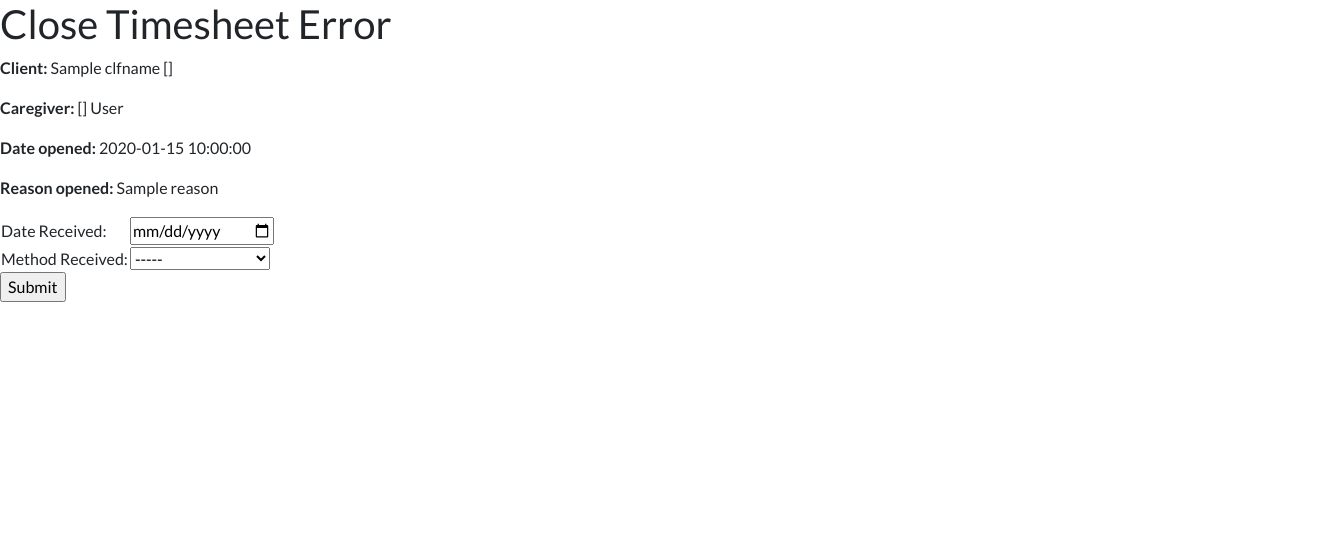
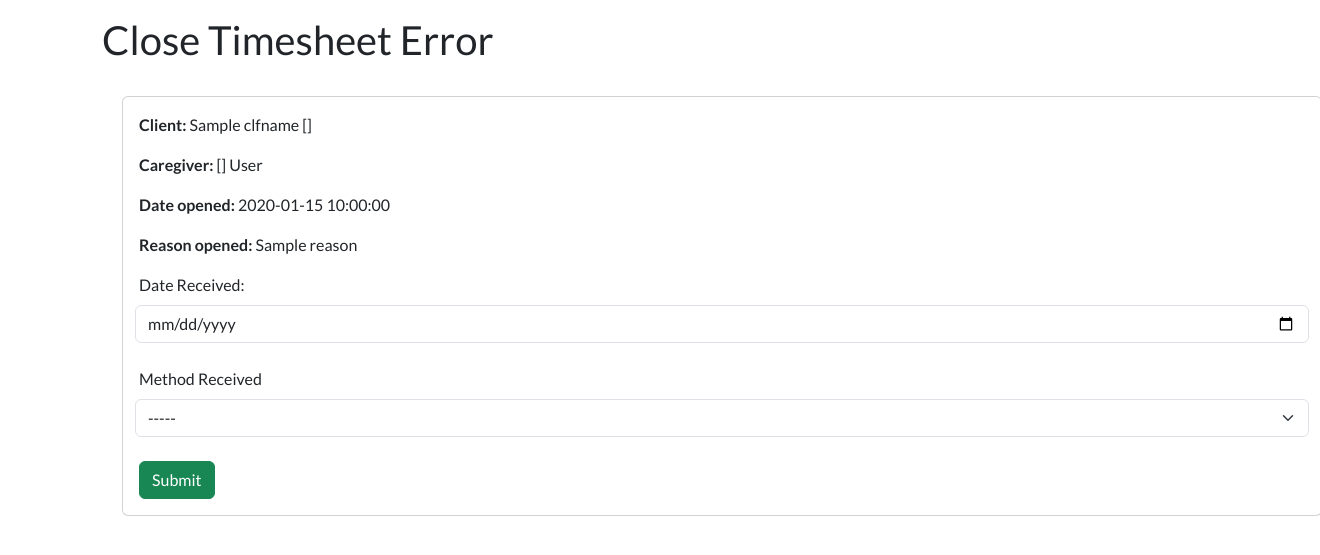
Before and after one commit to risharmaa/timesheet-error-tracker, a Flask app: template templates/close_timesheet.html in a window 1320 px wide. Shown: the part 102-657 px from the top of the page. Run offline with Flask 3, Linux system fonts and the light colour scheme; the template is opened without the code that fills it: most values are stand-ins (such as "Sample title", 1, 10 or a date in 2020).

Commit message:
moved close_timesheet form into a card

```diff
--- a/templates/calendar.html
+++ b/templates/calendar.html
@@ -65,11 +65,12 @@
         {% endfor %}
         {% endif %}
         {% endwith %}
+        <h1 style="margin-left: 20px;">View Timesheets via Calendar</h1>
         <div id = "calendar"></div>
         <script>
             let calendarEl = document.getElementById('calendar');
 
-            let calendar = new FullCalendar.Calendar(calendarEl, {contentHeight: 550, aspectRatio: 2,
+            let calendar = new FullCalendar.Calendar(calendarEl, {contentHeight: 550, aspectRatio: 1,
                 events: [
                     {% for timesheet in timesheets %}
                         {
--- a/templates/close_timesheet.html
+++ b/templates/close_timesheet.html
@@ -63,27 +63,32 @@
         {% endfor %}
         {% endif %}
         {% endwith %}
+        <div class="container mt-3">
         <h1>Close Timesheet Error</h1>
+        <br>
+        <div class="card" style="width: 75rem; margin-left: 20px;">
+            <div class="card-body">
                 <p><b>Client:</b> {{info.clfname}} {{info.cllname}}</p>
                 <p><b>Caregiver:</b> {{info.crfname}} {{info.crlname}}</p>
                 <p><b>Date opened:</b> {{info.date}} </p>
                 <p><b>Reason opened:</b> {{info.reason}}</p>
                 <form action="/closetimesheet/{{info.num}}" method = "POST">
-        <table>
-          <tr>
-            <td><label for="day_r">Date Received:</label></td>
-            <td><input type="date" name="day_r" required><br></td>
-          </tr>
-          <tr>
-            <td><label for="kind">Method Received:</label></td>
-            <td><select name="kind" id = "kind" required>
+                    <div class="row g-2 align-items-end">
+                        <label for ="day_r">Date Received:</label>
+                        <input type="date" name = "day_r" class="form-control" required>
+                    </div><br>
+                    <div class="row g-2 align-items-end">
+                        <label for ="kind">Method Received</label>
+                        <select name="kind" id = "kind" required class="form-select">
                             <option value="">-----</option>
                             <option value="E-signature">E-signature</option>
                             <option value="Paper Timesheet">Paper Timesheet</option>
-            </select></td>
-          </tr>
-        </table>
-      <input type="submit" name="submit">
+                        </select>
+                    </div><br>
+                    <input type="submit" name="submit" class="btn btn-success">
                 </form>
+            </div>
+        </div>
+        </div>
     </body>
 </html>
```
Lines whose indentation alone changed are shown as unchanged.
